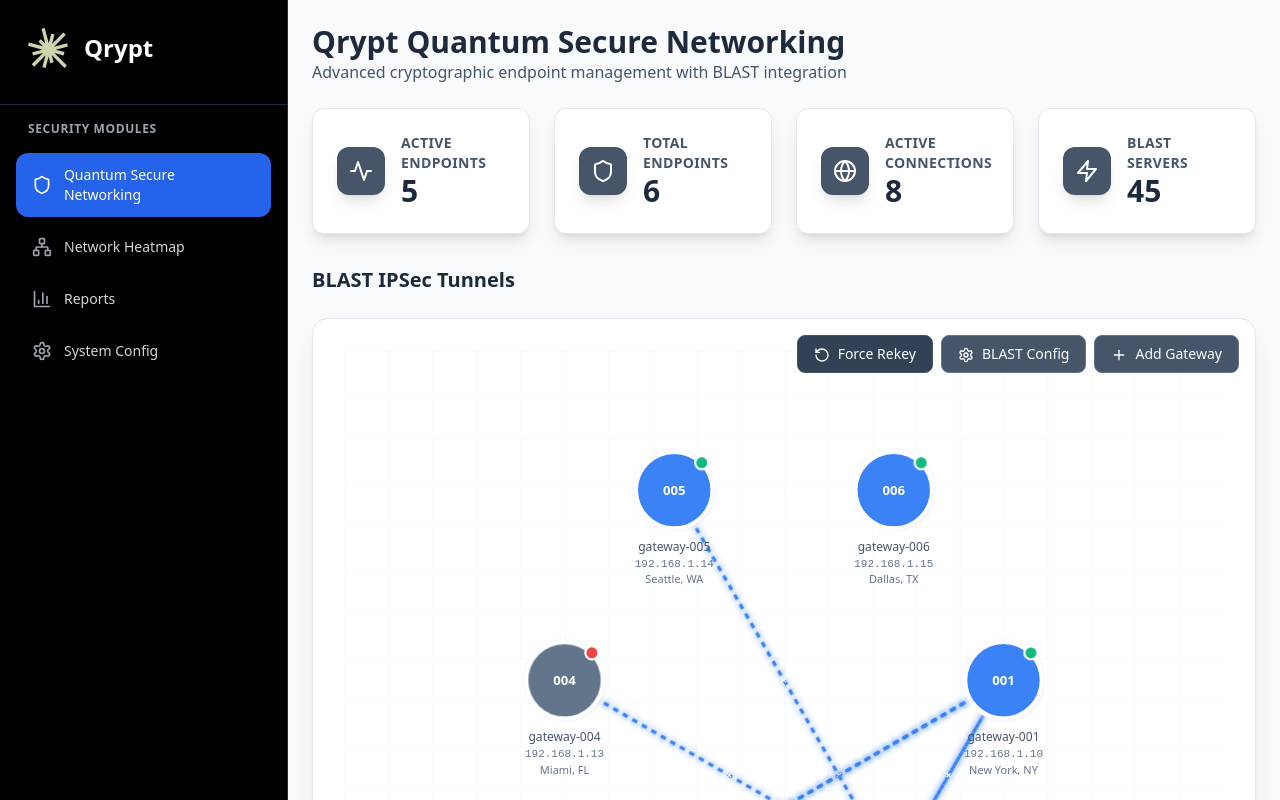
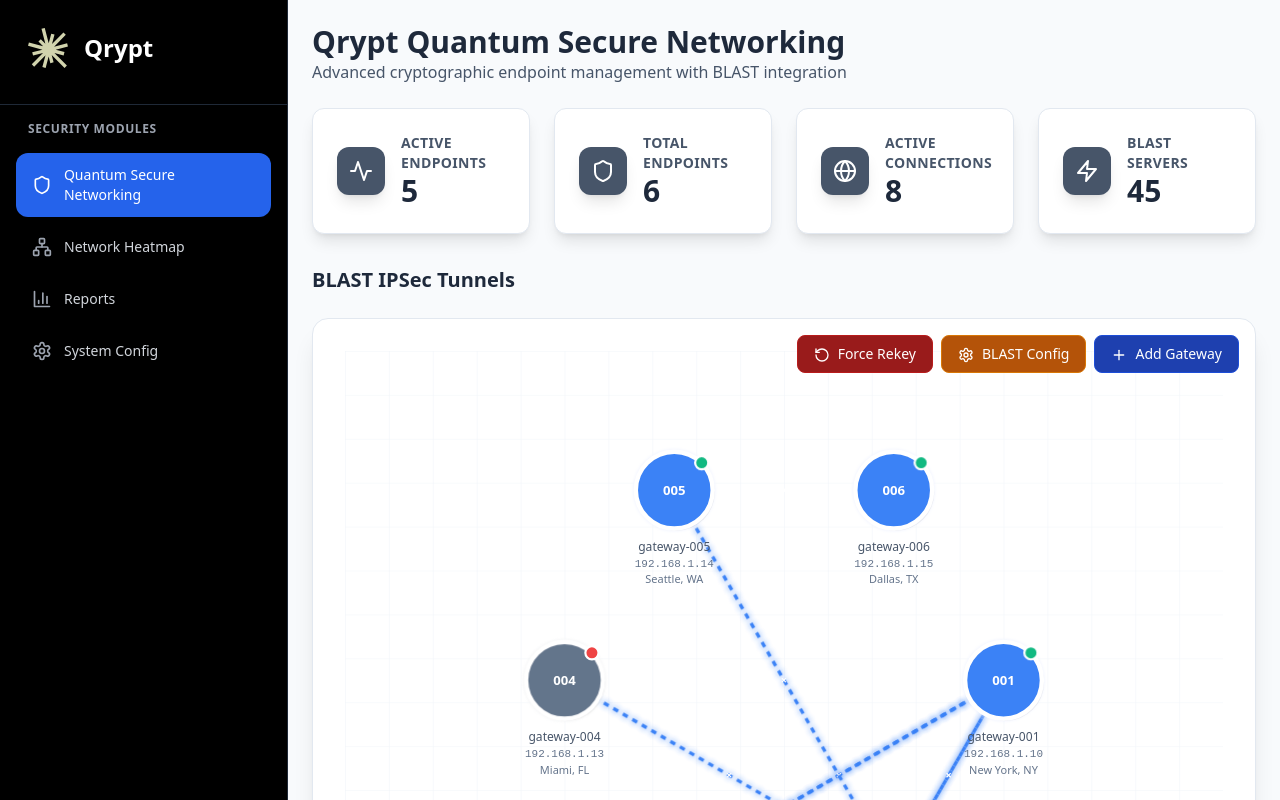
Before and after one commit to Grego22/design001, a React (Vite) app: page / in a window 1280 px wide. Shown: the top 800 px of the page. Built offline with nearby package versions, Linux system fonts and the light colour scheme.

Commit message:
Give buttons different muted colors for cyber aesthetic

```diff
--- a/src/components/MeshNetwork.tsx
+++ b/src/components/MeshNetwork.tsx
@@ -388,14 +388,14 @@
       <div className="absolute top-4 right-4 flex space-x-2">
         <button
           onClick={() => setShowForceRekeyModal(true)}
-          className="px-4 py-2 bg-slate-700 text-white rounded-lg font-medium text-sm hover:bg-slate-800 transition-all duration-200 border border-slate-600"
+          className="px-4 py-2 bg-red-800 text-white rounded-lg font-medium text-sm hover:bg-red-900 transition-all duration-200 border border-red-700"
         >
           <RotateCcw className="w-4 h-4 inline mr-2" />
           Force Rekey
         </button>
         <button
           onClick={() => setShowBlastConfig(!showBlastConfig)}
-          className="px-4 py-2 bg-slate-600 text-white rounded-lg font-medium text-sm hover:bg-slate-700 transition-all duration-200 border border-slate-500"
+          className="px-4 py-2 bg-amber-700 text-white rounded-lg font-medium text-sm hover:bg-amber-800 transition-all duration-200 border border-amber-600"
         >
           <Settings className="w-4 h-4 inline mr-2" />
           BLAST Config
@@ -405,7 +405,7 @@
           className={`px-4 py-2 rounded-lg font-medium text-sm transition-all duration-200 ${
             isAddingNode
               ? 'bg-slate-800 text-white hover:bg-slate-900 border border-slate-700'
-              : 'bg-slate-600 text-white hover:bg-slate-700 border border-slate-500'
+              : 'bg-blue-800 text-white hover:bg-blue-900 border border-blue-700'
           }`}
         >
           {isAddingNode ? (
```
